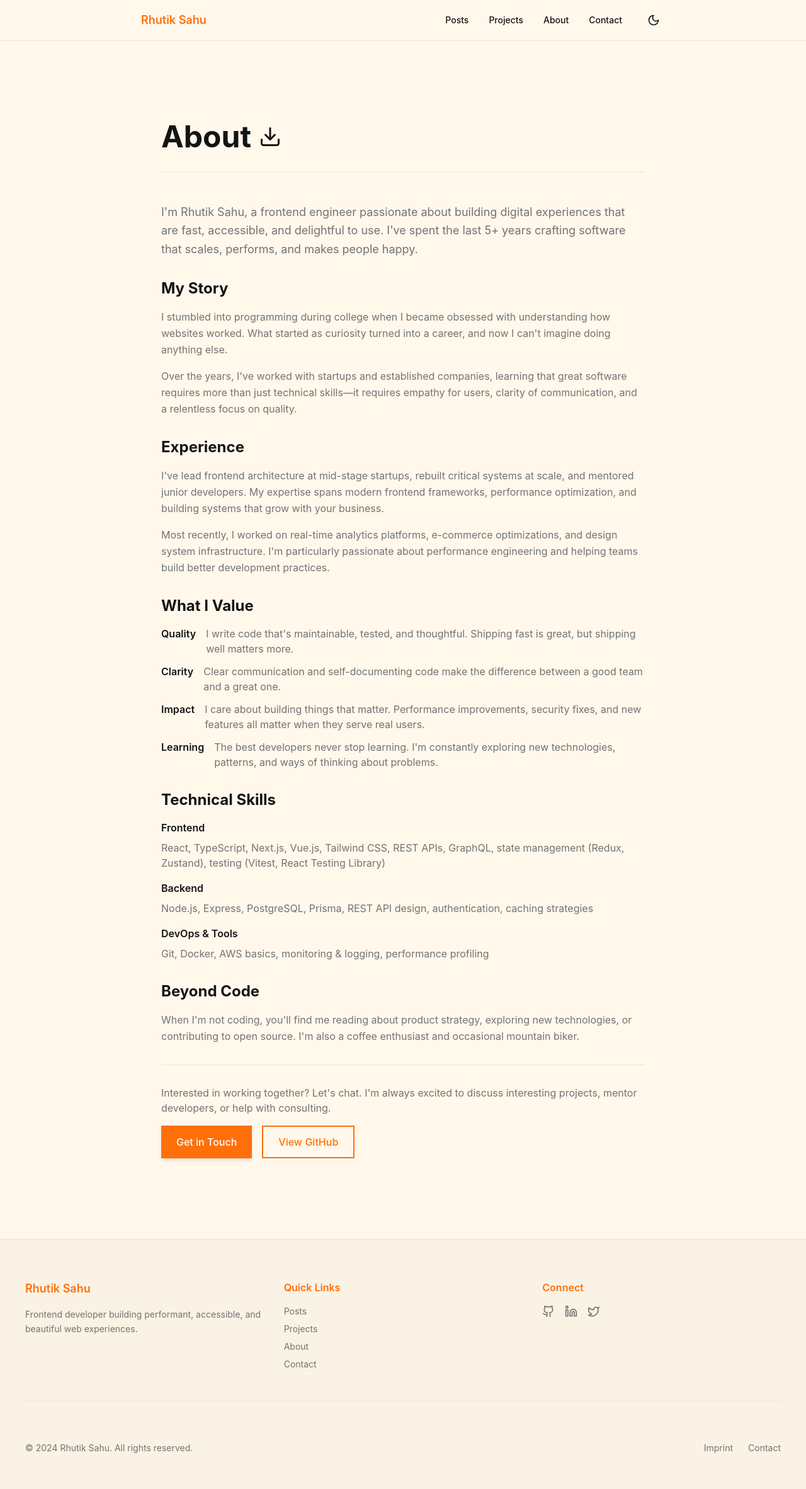
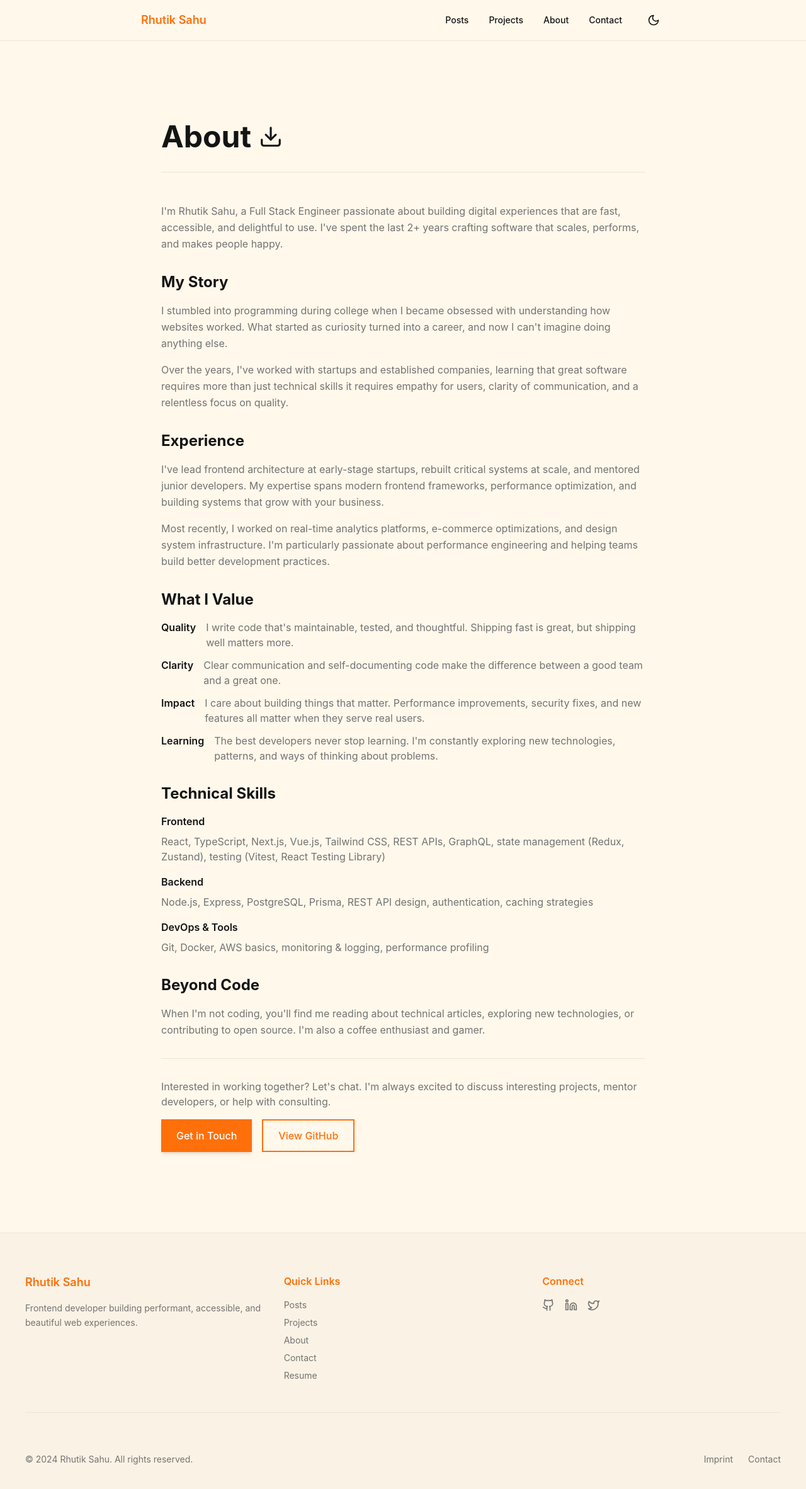
Before and after one commit to rhutiksahu12/PortfolioNext, a Next.js app: page /about in a window 1280 px wide. Shown: the top 2364 px of the page at 63% size. Built offline with nearby package versions, Linux system fonts and the light colour scheme.

Commit message:
feat: add About page, site footer, and favicon

```diff
--- a/src/app/about/page.tsx
+++ b/src/app/about/page.tsx
@@ -7,7 +7,7 @@ export default function AboutPage() {
             <div className="max-w-3xl mx-auto space-y-12">
                 {/* Header */}
                 <div className="space-y-4 border-b border-border pb-8">
-                    <h1 className="text-4xl flex items-center gap-3 sm:text-5xl font-bold">About <a href="https://docs.google.com/document/d/1F3wkYPnwAcv0ZcCTgnhWqJ2RA6xF17IFNgRGjJ9f85c/view" target="_blank" rel="noopener noreferrer" ><Download size={36}/></a></h1>
+                    <h1 className="text-4xl flex items-center gap-3 sm:text-5xl font-bold">About <a href="https://docs.google.com/document/d/1F3wkYPnwAcv0ZcCTgnhWqJ2RA6xF17IFNgRGjJ9f85c/view" target="_blank" rel="noopener noreferrer" ><Download size={38} aria-label="Download Resume"  /></a></h1>
                 </div>
 
                 {/* Main Content */}
@@ -15,10 +15,8 @@ export default function AboutPage() {
                     <div className="space-y-8">
                         {/* Introduction */}
                         <section className="space-y-4">
-                            <p className="text-lg leading-relaxed text-muted-foreground">
-                                I&apos;m Rhutik Sahu, a frontend engineer passionate about building digital experiences that are
-                                fast, accessible, and delightful to use. I&apos;ve spent the last 5+ years crafting software that
-                                scales, performs, and makes people happy.
+                            <p className=" leading-relaxed text-muted-foreground">
+                                I&apos;m Rhutik Sahu, a Full Stack Engineer passionate about building digital experiences that are fast, accessible, and delightful to use. I&apos;ve spent the last 2+ years crafting software that scales, performs, and makes people happy.
                             </p>
                         </section>
 
@@ -27,13 +25,10 @@ export default function AboutPage() {
                             <h2 className="text-2xl font-bold">My Story</h2>
                             <p className="text-muted-foreground leading-relaxed">
                                 I stumbled into programming during college when I became obsessed with understanding how
-                                websites worked. What started as curiosity turned into a career, and now I can&apos;t imagine doing
-                                anything else.
+                                websites worked. What started as curiosity turned into a career, and now I can&apos;t imagine doing anything else.
                             </p>
                             <p className="text-muted-foreground leading-relaxed">
-                                Over the years, I&apos;ve worked with startups and established companies, learning that great
-                                software requires more than just technical skills—it requires empathy for users, clarity of
-                                communication, and a relentless focus on quality.
+                                Over the years, I&apos;ve worked with startups and established companies, learning that great software requires more than just technical skills it requires empathy for users, clarity of communication, and a relentless focus on quality.
                             </p>
                         </section>
 
@@ -41,7 +36,7 @@ export default function AboutPage() {
                         <section className="space-y-4">
                             <h2 className="text-2xl font-bold">Experience</h2>
                             <p className="text-muted-foreground leading-relaxed">
-                                I&apos;ve lead frontend architecture at mid-stage startups, rebuilt critical systems at scale, and
+                                I&apos;ve lead frontend architecture at early-stage startups, rebuilt critical systems at scale, and
                                 mentored junior developers. My expertise spans modern frontend frameworks, performance
                                 optimization, and building systems that grow with your business.
                             </p>
@@ -119,8 +114,8 @@ export default function AboutPage() {
                         <section className="space-y-4">
                             <h2 className="text-2xl font-bold">Beyond Code</h2>
                             <p className="text-muted-foreground leading-relaxed">
-                                When I&apos;m not coding, you&apos;ll find me reading about product strategy, exploring new technologies,
-                                or contributing to open source. I&apos;m also a coffee enthusiast and occasional mountain biker.
+                                When I&apos;m not coding, you&apos;ll find me reading about technical articles, exploring new technologies,
+                                or contributing to open source. I&apos;m also a coffee enthusiast and gamer.
                             </p>
                         </section>
 
--- a/src/components/Footer.tsx
+++ b/src/components/Footer.tsx
@@ -44,6 +44,17 @@ const Footer = () => {
                                         Contact
                                     </Link>
                                 </li>
+                                <li>
+                                    <a
+                                        href="https://docs.google.com/document/d/1F3wkYPnwAcv0ZcCTgnhWqJ2RA6xF17IFNgRGjJ9f85c/view"
+                                        target="_blank"
+                                        rel="noopener noreferrer"
+                                        className='text-muted-foreground hover:text-foreground transition-colors'
+                                        aria-label="Resume"
+                                    >
+                                        Resume
+                                    </a>
+                                </li>
                             </ul>
                         </div>
 
@@ -51,7 +62,7 @@ const Footer = () => {
                         <div className='space-y-4'>
                             <h4 className='font-semibold text-accent'>Connect</h4>
                             <div className='flex gap-4'>
-                                <a
+                                <Link
                                     href="https://github.com/rhutiksahu12"
                                     target="_blank"
                                     rel="noopener noreferrer"
@@ -59,8 +70,8 @@ const Footer = () => {
                                     aria-label="GitHub"
                                 >
                                     <Github className='w-5 h-5' />
-                                </a>
-                                <a
+                                </Link>
+                                <Link
                                     href="https://www.linkedin.com/in/rhutiksahu/"
                                     target="_blank"
                                     rel="noopener noreferrer"
@@ -68,8 +79,8 @@ const Footer = () => {
                                     aria-label="LinkedIn"
                                 >
                                     <Linkedin className='w-5 h-5' />
-                                </a>
-                                <a
+                                </Link>
+                                <Link
                                     href="https://twitter.com"
                                     target="_blank"
                                     rel="noopener noreferrer"
@@ -77,7 +88,8 @@ const Footer = () => {
                                     aria-label="Twitter"
                                 >
                                     <Twitter className='w-5 h-5' />
-                                </a>
+                                </Link>
+
                             </div>
                         </div>
                     </div>
```
Also changed, not shown: 1 other file (tests, documents, lock files or other folders).
